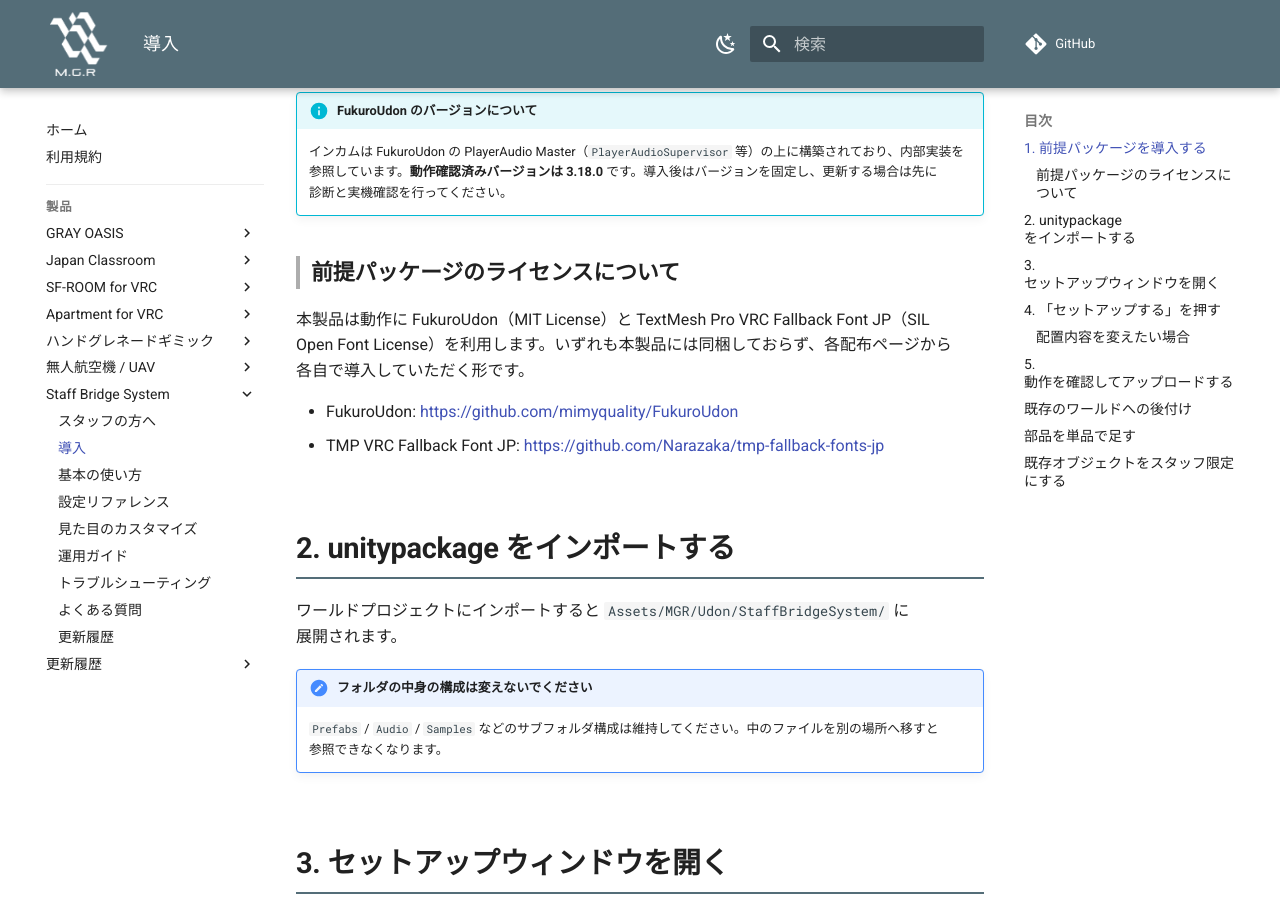
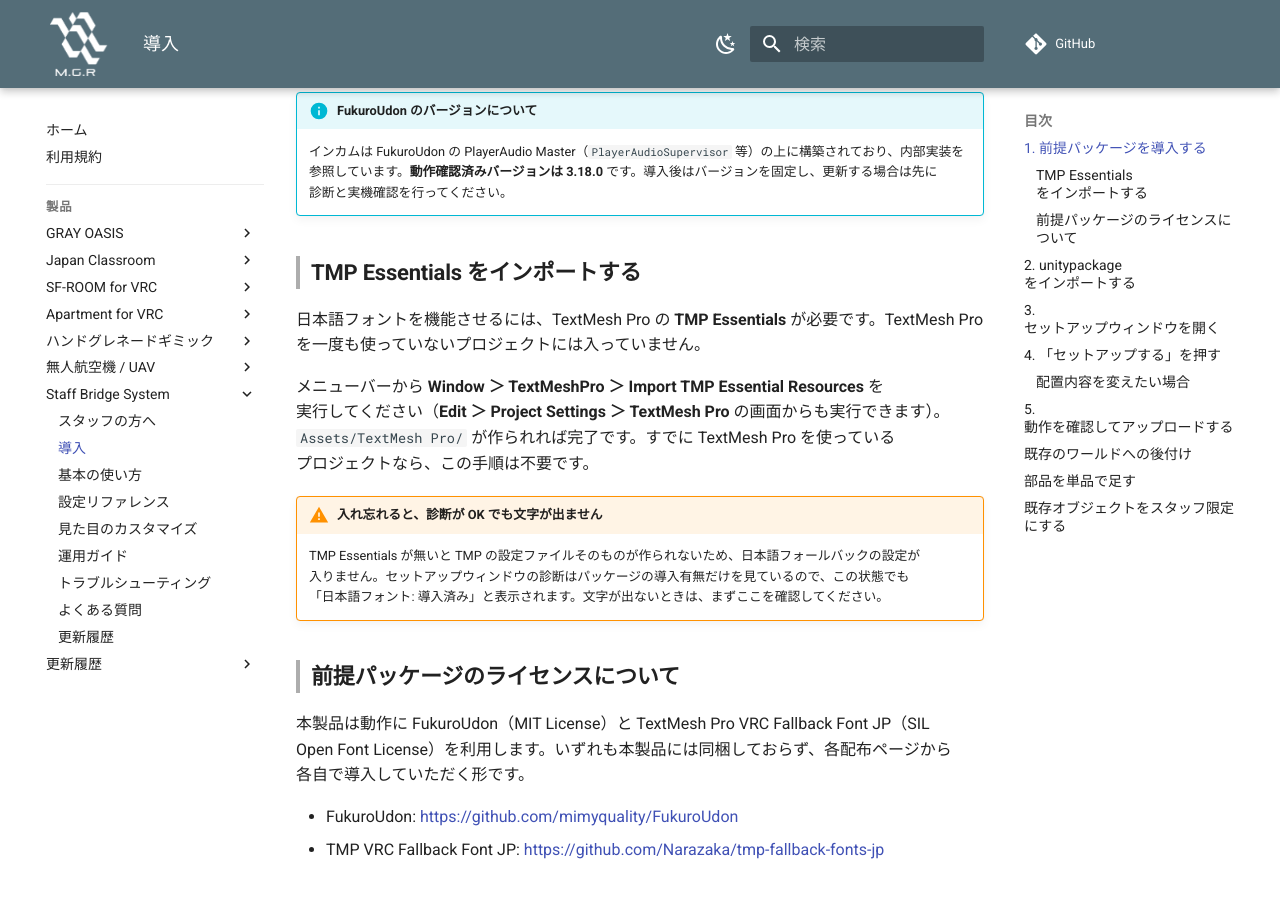
Before and after one commit to MAGURO-git/ProductArchive, an MkDocs documentation site: the page built from docs/staff-bridge-system/install.md, in a window 1280 px wide and 900 px high, scrolled down 607 px. Built offline with MkDocs 1.6.1 and Material for MkDocs 9.7.7, drawn with Linux system fonts in a browser that asks for light colours; comment, search, counter and statistics services are not loaded.

Commit message:
Staff Bridge System: TMP Essentials の導入手順を追記
診断が「日本語フォント: 導入済み」と出ても TMP Essentials が無いと文字が
表示されないため、導入ページに手順を、トラブルシュートに切り分けを足す。
問い合わせ時の情報から お読みください.txt の記載を外す。

Co-Authored-By: Claude Opus 5 (1M context) <noreply@anthropic.com>

```diff
--- a/docs/staff-bridge-system/install.md
+++ b/docs/staff-bridge-system/install.md
@@ -14,6 +14,15 @@ VCC / ALCOM のプロジェクト設定から追加してください。**2つ
 
 !!! info "FukuroUdon のバージョンについて"
     インカムは FukuroUdon の PlayerAudio Master（`PlayerAudioSupervisor` 等）の上に構築されており、内部実装を参照しています。**動作確認済みバージョンは 3.18.0** です。導入後はバージョンを固定し、更新する場合は先に診断と実機確認を行ってください。
+
+### TMP Essentials をインポートする { #tmp-essentials }
+
+日本語フォントを機能させるには、TextMesh Pro の **TMP Essentials** が必要です。TextMesh Pro を一度も使っていないプロジェクトには入っていません。
+
+メニューバーから **Window ＞ TextMeshPro ＞ Import TMP Essential Resources** を実行してください（**Edit ＞ Project Settings ＞ TextMesh Pro** の画面からも実行できます）。`Assets/TextMesh Pro/` が作られれば完了です。すでに TextMesh Pro を使っているプロジェクトなら、この手順は不要です。
+
+!!! warning "入れ忘れると、診断が OK でも文字が出ません"
+    TMP Essentials が無いと TMP の設定ファイルそのものが作られないため、日本語フォールバックの設定が入りません。セットアップウィンドウの診断はパッケージの導入有無だけを見ているので、この状態でも「日本語フォント: 導入済み」と表示されます。文字が出ないときは、まずここを確認してください。
 
 ### 前提パッケージのライセンスについて
 
```
Also changed, not shown: docs/staff-bridge-system/troubleshoot.md (+3 -1 lines).
